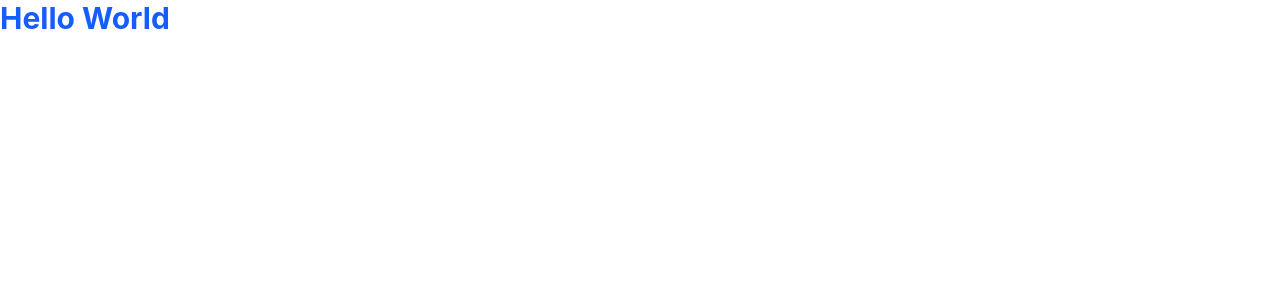
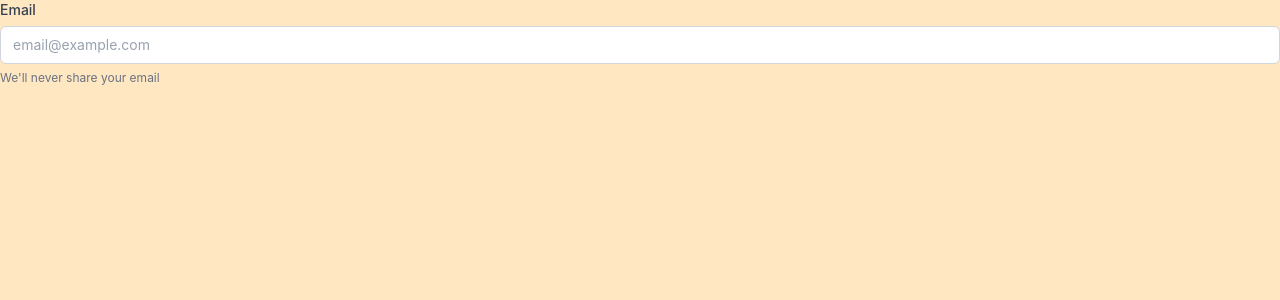
Before and after one commit to n1zen/trello-board-to-excel, a React (Vite) app: page / in a window 1280 px wide. Shown: the top 300 px of the page. Built offline with nearby package versions, Linux system fonts and the light colour scheme.

Commit message:
create an Input text component

```diff
--- a/package.json
+++ b/package.json
@@ -11,9 +11,11 @@
   },
   "dependencies": {
     "@tailwindcss/vite": "^4.3.3",
+    "clsx": "^2.1.1",
     "exceljs": "^4.4.0",
     "react": "^19.2.8",
     "react-dom": "^19.2.8",
+    "tailwind-merge": "^3.7.0",
     "tailwindcss": "^4.3.3"
   },
   "devDependencies": {
--- a/src/App.tsx
+++ b/src/App.tsx
@@ -1,9 +1,23 @@
+import { useState } from 'react';
+
+import Input from './components/Input';
+
 function App() {
+  const [email, setEmail] = useState("");
 
   return (
-    <>
-      <p className="text-3xl font-bold text-blue-600">Hello World</p>
-    </>
+    <div>
+      <p>{email}</p>
+      <Input
+        label="Email"
+        type="text"
+        placeholder="email@example.com"
+        value={email}
+        onChange={(e) => setEmail(e.target.value)}
+        error={email && !email.includes("@") ? "Invalid email" : undefined}
+        helperText="We'll never share your email"
+      />
+    </div>
   )
 }
 
--- /dev/null
+++ b/src/components/Input.tsx
@@ -0,0 +1,65 @@
+import { forwardRef, useId } from "react";
+import { clsx, type ClassValue } from "clsx";
+import { twMerge } from "tailwind-merge";
+
+const cn = (...inputs: ClassValue[]) => twMerge(clsx(inputs));
+
+export type InputProps = React.ComponentPropsWithoutRef<"input"> & {
+    label?: string;
+    error?: string;
+    helperText?: string;
+};
+
+const Input = forwardRef<HTMLInputElement, InputProps>(
+    ({ label, error, helperText, className, id, disabled, ...rest }, ref) => {
+        const generatedId = useId();
+        const inputId = id ?? generatedId;
+        const messageId = `${inputId}-message`;
+        const message = error ?? helperText;
+
+        return(
+            <div className="flex w-full flex-col gap-1.5">
+                {label && (
+                    <label
+                        htmlFor={inputId}
+                        className="text-sm font-medium text-gray-700"
+                    >
+                        {label}
+                    </label>
+                )}
+
+                <input
+                    ref={ref}
+                    id={inputId}
+                    disabled={disabled}
+                    aria-invalid={!!error}
+                    aria-describedby={message ? messageId : undefined}
+                    className={cn(
+                        "w-full rounded-md border bg-white px-3 py-2 text-sm text-gray-900",
+                        "placeholder:text-gray-400",
+                        "focus:outline-none focus:ring-2 focus:ring-offset-0",
+                        "disabled:cursor-not-allowed disabled:bg-gray-100 disabled:text-gray-500",
+                        error
+                            ? "border-red-500 focus:border-red-500 focus:ring-red-500/30"
+                            : "border-gray-300 focus:border-blue-500 focus:ring-blue-500/30",
+                        className
+                    )}
+                    {...rest}
+                />
+
+                {message && (
+                    <p
+                        id={messageId}
+                        className={cn("text-xs", error ? "text-red-600" : "text-gray-500")}
+                    >
+                        {message}
+                    </p>
+                )}
+            </div>
+        );
+    }
+);
+
+Input.displayName = "Input";
+
+export default Input;
--- a/src/index.css
+++ b/src/index.css
@@ -1 +1,5 @@
 @import "tailwindcss";
+
+body {
+  background: hsl(36, 100%, 88%);
+}
```
Also changed, not shown: 1 other file (tests, documents, lock files or other folders).
